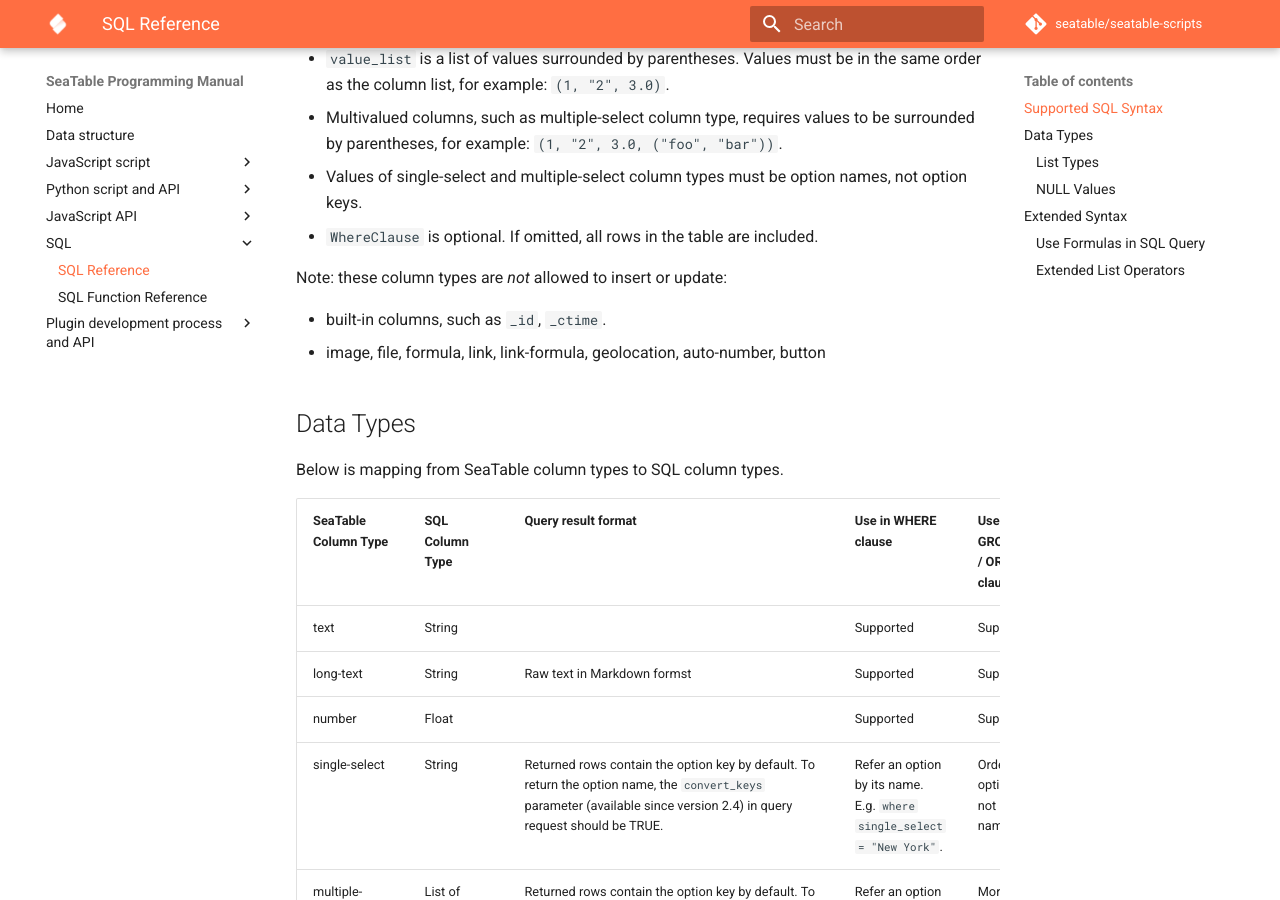
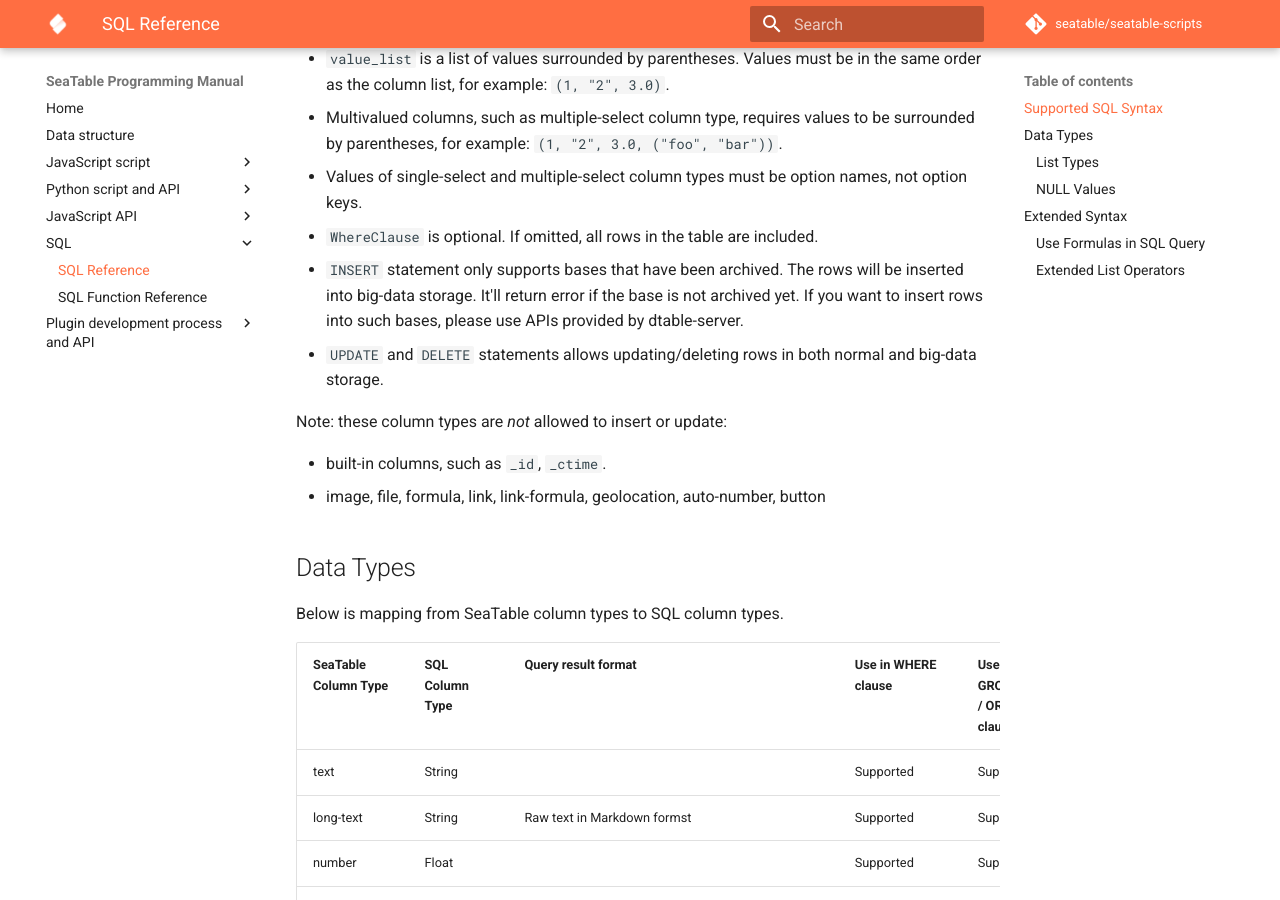
Before and after one commit to seatable/seatable-scripts, an MkDocs documentation site: the page built from manual/python/sql.md, in a window 1280 px wide and 900 px high, scrolled down 1619 px. Built offline with MkDocs 1.6.1 and Material for MkDocs 9.7.7, drawn with Linux system fonts in a browser that asks for light colours; comment, search, counter and statistics services are not loaded.

Commit message:
Update sql.md
Add descriptions for insert, update, delete.

```diff
--- a/manual/python/sql.md
+++ b/manual/python/sql.md
@@ -46,6 +46,8 @@ DELETE FROM table_name [WhereClause]
 * Multivalued columns, such as multiple-select column type, requires values to be surrounded by parentheses, for example: `(1, "2", 3.0, ("foo", "bar"))`.
 * Values of single-select and multiple-select column types must be option names, not option keys.
 * `WhereClause` is optional. If omitted, all rows in the table are included.
+* `INSERT` statement only supports bases that have been archived. The rows will be inserted into big-data storage. It'll return error if the base is not archived yet. If you want to insert rows into such bases, please use APIs provided by dtable-server.
+* `UPDATE` and `DELETE` statements allows updating/deleting rows in both normal and big-data storage.
 
 Note: these column types are *not* allowed to insert or update:
 
```
